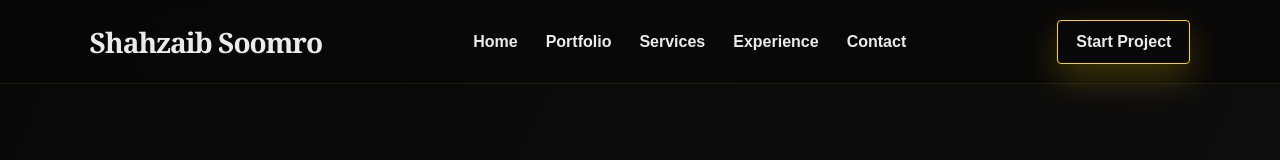
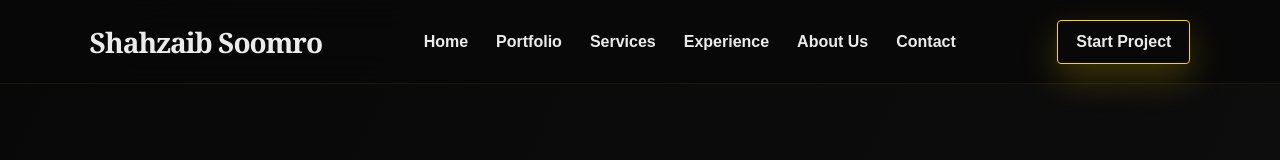
Before and after one commit to shahzaibkhatri918-stack/Shahzaib-Freelance, a Next.js app: page / in a window 1280 px wide. Shown: the top 160 px of the page. Built offline with nearby package versions, Linux system fonts and the light colour scheme.

Commit message:
Update Navbar.tsx

```diff
--- a/components/Navbar.tsx
+++ b/components/Navbar.tsx
@@ -9,6 +9,7 @@ const links = [
   { label: "Portfolio", href: "/portfolio" },
   { label: "Services", href: "/services" },
   { label: "Experience", href: "/experience" },
+  { label: "About Us", href: "/about" },
   { label: "Contact", href: "/contact" },
 ];
 
```
